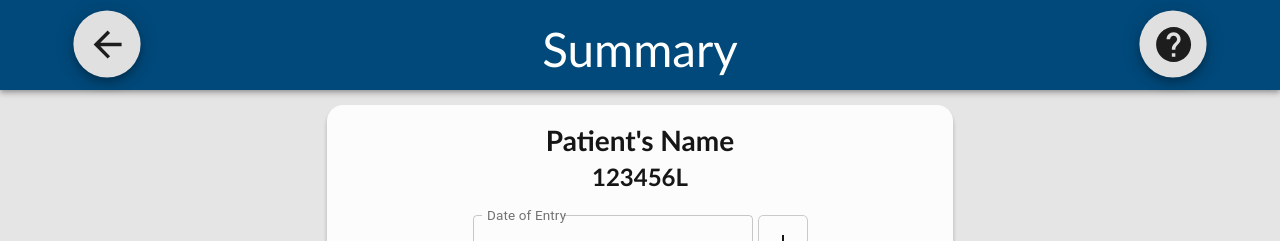
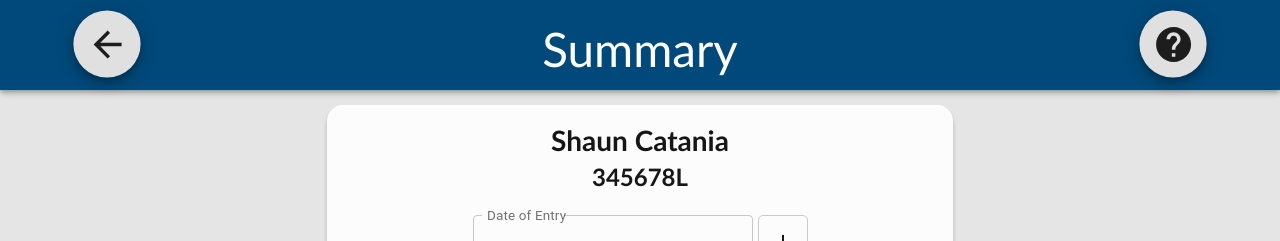
Before and after one commit to Is-Sharples/GAPT2022, a React (Create React App) app: page /Summary in a window 1280 px wide. Shown: the top 241 px of the page. Built offline with nearby package versions, Linux system fonts and the light colour scheme.

Commit message:
Troubleshooted Branch Merge

```diff
--- a/src/components/PatientID.js
+++ b/src/components/PatientID.js
@@ -10,6 +10,7 @@ import {useState} from 'react';
 import Barthel from './BarthelIndex';
 import patients from './assets/patients.json';
 import './styles/header.css';
+
 import {BrowserRouter as Router, Route,Routes} from 'react-router-dom';
 class currentPatient{
     constructor(id,name,surname,gender){
@@ -120,7 +121,7 @@ render(){
     if(this.state.currentPatient.id !== 0){
         //this.setState({currentPatient: new currentPatient(0,"","","")});
         // this.state.currentPatient.id = 0;
-        console.log(this.state.currentPatient.id);
+        //console.log(this.state.currentPatient.id);
         return <Summary patient = {this.state.currentPatient}/>
     }
 
--- a/src/components/Summary.js
+++ b/src/components/Summary.js
@@ -17,7 +17,7 @@ import "./styles/Summary.css";
 import Header from "./header";
 
 export default function Summary(props) {
-
+    var data = props.patient;
     const ilbierah = "Ilbierah";
     const illum = "Illum";
     const dt = new Date().toDateString();
@@ -98,8 +98,8 @@ export default function Summary(props) {
         localStorage.setItem("dblist",JSON.stringify(Dblist));
     }, [Dblist]);
 
-    console.log("local ablist:", localStorage.getItem("ablist"));
-    console.log("local dblist:", localStorage.getItem("dblist"));
+    //console.log("local ablist:", localStorage.getItem("ablist"));
+    //console.log("local dblist:", localStorage.getItem("dblist"));
 
     const handleChange =  (event) => {
         setOption(event.target.value);
@@ -159,8 +159,8 @@ export default function Summary(props) {
         <Header name={"Summary"} />
 
         <div className="card">
-            <p className="name">Patient's Name</p>
-            <p className="id">123456L</p>
+            <p className="name">{data.name} {data.surname}</p>
+            <p className="id">{data.id}</p>
             <FormControl sx={{['@media (min-width:720px)']: {minWidth: 280}, ['@media (max-width:720px)']: {minWidth: 250} }}>
             <InputLabel id="blabel" sx={{fontSize: 18}}>Date of Entry</InputLabel>
             <Select labelId="blabel" id="select" value={option} label="Date Of Entry" onChange={handleChange} style={{color: "black"}}>
--- a/src/components/header.js
+++ b/src/components/header.js
@@ -14,6 +14,7 @@ import ArrowBack from '@mui/icons-material/ArrowBack';
 import { Popover } from '@mui/material';
 import './styles/header.css';
 import { useNavigate } from 'react-router-dom';
+import './styles/Summary.css'
 import PatientID from './PatientID';
 
 export default function Header(props) {
```
